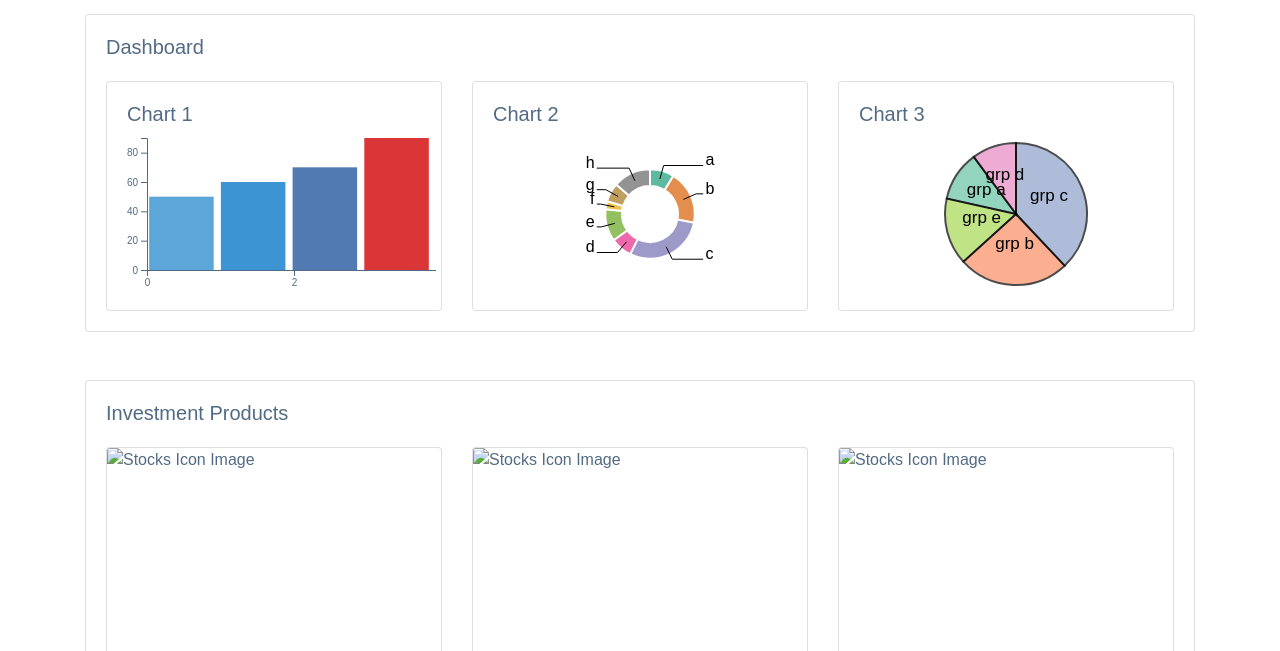
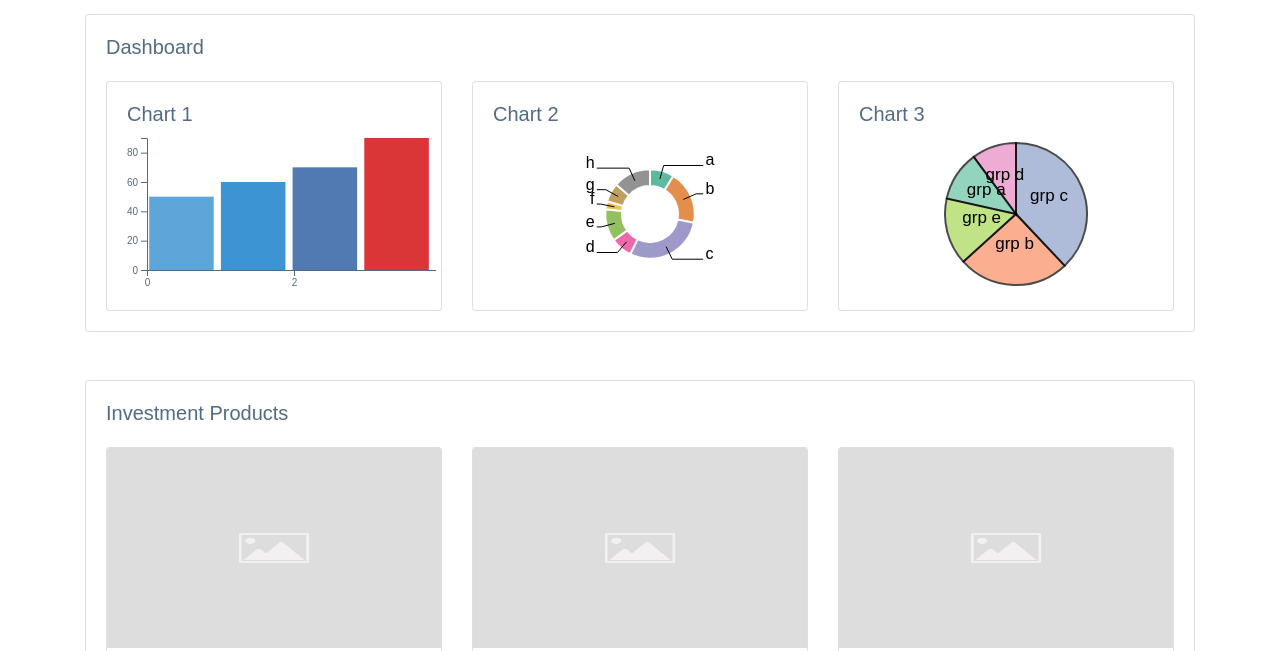
Before and after one commit to npkadam22/sample-dashboard, a plain HTML site: page index.html in a window 1280 px wide. Shown: the part 149-800 px from the top of the page. Drawn offline with nearby package versions, Linux system fonts and the light colour scheme; the site is published under a folder, as on GitHub Pages, so addresses that start at the root find nothing.

Commit message:
second commit2.0

```diff
--- a/index.html
+++ b/index.html
@@ -118,7 +118,7 @@
                     <div class="row">
                         <div class="col-sm-12 col-md-12 col-lg-4">
                             <div class="card">
-                                <img src="/images/blank.jpg" class="card-img-top" alt="Stocks Icon Image">
+                                <img src="images/blank.jpg" class="card-img-top" alt="Stocks Icon Image">
                                 <div class="card-body">
                                     <h5 class="card-title text-center">US Large stocks</h5>
                                     <p class="card-text">Lorem ipsum dolor sit amet</p>
@@ -127,7 +127,7 @@
                         </div>
                         <div class="col-sm-12 col-md-12 col-lg-4">
                             <div class="card">
-                                <img src="/images/blank.jpg" class="card-img-top" alt="Stocks Icon Image">
+                                <img src="images/blank.jpg" class="card-img-top" alt="Stocks Icon Image">
                                 <div class="card-body">
                                     <h5 class="card-title text-center">Title</h5>
                                     <p class="card-text">Lorem ipsum dolor sit amet</p>
@@ -136,7 +136,7 @@
                         </div>
                         <div class="ccol-sm-12 col-md-12 col-lg-4">
                             <div class="card">
-                                <img src="/images/blank.jpg" class="card-img-top" alt="Stocks Icon Image">
+                                <img src="images/blank.jpg" class="card-img-top" alt="Stocks Icon Image">
                                 <div class="card-body">
                                     <h5 class="card-title text-center">Title</h5>
                                     <p class="card-text">Lorem ipsum dolor sit amet</p>
```
